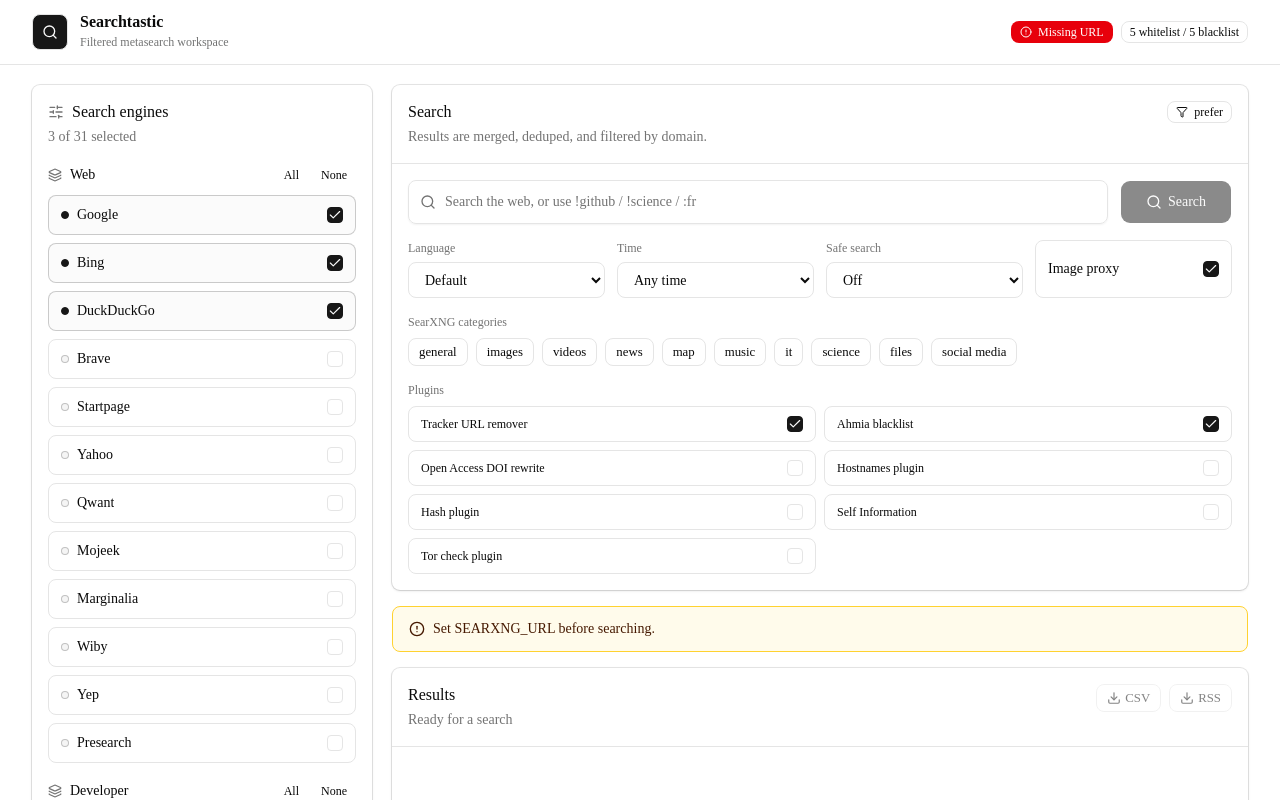
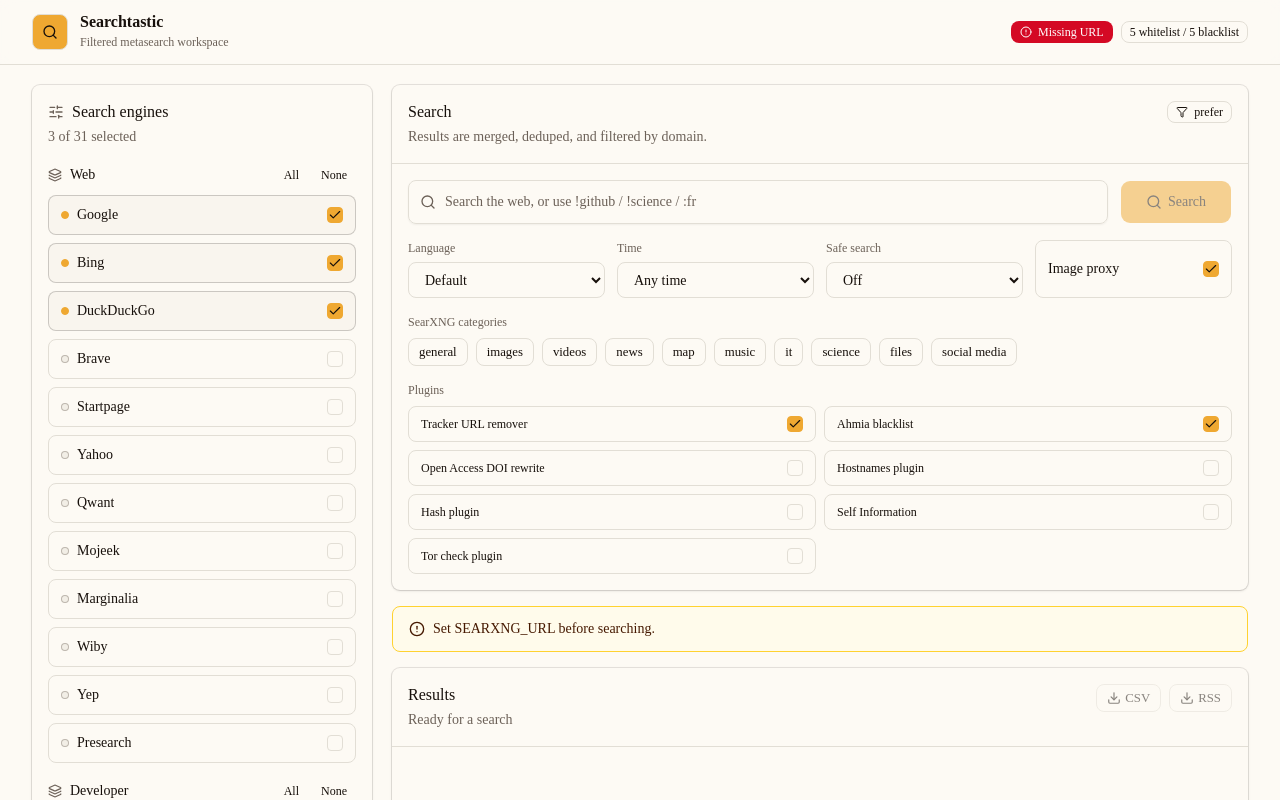
Before and after one commit to pradhankukiran/searchtastic, a Next.js app: page / in a window 1280 px wide. Shown: the top 800 px of the page. Built offline with nearby package versions, Linux system fonts and the light colour scheme.

Commit message:
Refresh palette with warm neutrals and amber accent

```diff
--- a/src/app/globals.css
+++ b/src/app/globals.css
@@ -49,72 +49,72 @@
 }
 
 :root {
-  --background: oklch(1 0 0);
-  --foreground: oklch(0.145 0 0);
-  --card: oklch(1 0 0);
-  --card-foreground: oklch(0.145 0 0);
-  --popover: oklch(1 0 0);
-  --popover-foreground: oklch(0.145 0 0);
-  --primary: oklch(0.205 0 0);
-  --primary-foreground: oklch(0.985 0 0);
-  --secondary: oklch(0.97 0 0);
-  --secondary-foreground: oklch(0.205 0 0);
-  --muted: oklch(0.97 0 0);
-  --muted-foreground: oklch(0.556 0 0);
-  --accent: oklch(0.97 0 0);
-  --accent-foreground: oklch(0.205 0 0);
-  --destructive: oklch(0.577 0.245 27.325);
-  --border: oklch(0.922 0 0);
-  --input: oklch(0.922 0 0);
-  --ring: oklch(0.708 0 0);
-  --chart-1: oklch(0.87 0 0);
-  --chart-2: oklch(0.556 0 0);
-  --chart-3: oklch(0.439 0 0);
-  --chart-4: oklch(0.371 0 0);
-  --chart-5: oklch(0.269 0 0);
+  --background: oklch(0.985 0.008 85);
+  --foreground: oklch(0.18 0.015 60);
+  --card: oklch(0.985 0.008 85);
+  --card-foreground: oklch(0.18 0.015 60);
+  --popover: oklch(0.985 0.008 85);
+  --popover-foreground: oklch(0.18 0.015 60);
+  --primary: oklch(0.78 0.15 75);
+  --primary-foreground: oklch(0.18 0.015 60);
+  --secondary: oklch(0.95 0.012 85);
+  --secondary-foreground: oklch(0.20 0.015 60);
+  --muted: oklch(0.95 0.012 85);
+  --muted-foreground: oklch(0.50 0.02 60);
+  --accent: oklch(0.95 0.012 85);
+  --accent-foreground: oklch(0.20 0.015 60);
+  --destructive: oklch(0.55 0.22 25);
+  --border: oklch(0.90 0.012 85);
+  --input: oklch(0.90 0.012 85);
+  --ring: oklch(0.78 0.15 75);
+  --chart-1: oklch(0.78 0.15 75);
+  --chart-2: oklch(0.65 0.18 220);
+  --chart-3: oklch(0.65 0.18 145);
+  --chart-4: oklch(0.60 0.22 25);
+  --chart-5: oklch(0.65 0.20 295);
   --radius: 0.625rem;
-  --sidebar: oklch(0.985 0 0);
-  --sidebar-foreground: oklch(0.145 0 0);
-  --sidebar-primary: oklch(0.205 0 0);
-  --sidebar-primary-foreground: oklch(0.985 0 0);
-  --sidebar-accent: oklch(0.97 0 0);
-  --sidebar-accent-foreground: oklch(0.205 0 0);
-  --sidebar-border: oklch(0.922 0 0);
-  --sidebar-ring: oklch(0.708 0 0);
+  --sidebar: oklch(0.97 0.012 85);
+  --sidebar-foreground: oklch(0.18 0.015 60);
+  --sidebar-primary: oklch(0.78 0.15 75);
+  --sidebar-primary-foreground: oklch(0.18 0.015 60);
+  --sidebar-accent: oklch(0.95 0.012 85);
+  --sidebar-accent-foreground: oklch(0.20 0.015 60);
+  --sidebar-border: oklch(0.90 0.012 85);
+  --sidebar-ring: oklch(0.78 0.15 75);
 }
 
 .dark {
-  --background: oklch(0.145 0 0);
-  --foreground: oklch(0.985 0 0);
-  --card: oklch(0.205 0 0);
-  --card-foreground: oklch(0.985 0 0);
-  --popover: oklch(0.205 0 0);
-  --popover-foreground: oklch(0.985 0 0);
-  --primary: oklch(0.922 0 0);
-  --primary-foreground: oklch(0.205 0 0);
-  --secondary: oklch(0.269 0 0);
-  --secondary-foreground: oklch(0.985 0 0);
-  --muted: oklch(0.269 0 0);
-  --muted-foreground: oklch(0.708 0 0);
-  --accent: oklch(0.269 0 0);
-  --accent-foreground: oklch(0.985 0 0);
-  --destructive: oklch(0.704 0.191 22.216);
-  --border: oklch(1 0 0 / 10%);
-  --input: oklch(1 0 0 / 15%);
-  --ring: oklch(0.556 0 0);
-  --chart-1: oklch(0.87 0 0);
-  --chart-2: oklch(0.556 0 0);
-  --chart-3: oklch(0.439 0 0);
-  --chart-4: oklch(0.371 0 0);
-  --chart-5: oklch(0.269 0 0);
-  --sidebar: oklch(0.205 0 0);
-  --sidebar-foreground: oklch(0.985 0 0);
-  --sidebar-primary: oklch(0.488 0.243 264.376);
-  --sidebar-primary-foreground: oklch(0.985 0 0);
-  --sidebar-accent: oklch(0.269 0 0);
-  --sidebar-accent-foreground: oklch(0.985 0 0);
-  --sidebar-border: oklch(1 0 0 / 10%);
-  --sidebar-ring: oklch(0.556 0 0);
+  --background: oklch(0.17 0.012 60);
+  --foreground: oklch(0.96 0.008 85);
+  --card: oklch(0.21 0.012 60);
+  --card-foreground: oklch(0.96 0.008 85);
+  --popover: oklch(0.21 0.012 60);
+  --popover-foreground: oklch(0.96 0.008 85);
+  --primary: oklch(0.78 0.15 75);
+  --primary-foreground: oklch(0.17 0.012 60);
+  --secondary: oklch(0.27 0.012 60);
+  --secondary-foreground: oklch(0.96 0.008 85);
+  --muted: oklch(0.27 0.012 60);
+  --muted-foreground: oklch(0.70 0.02 60);
+  --accent: oklch(0.27 0.012 60);
+  --accent-foreground: oklch(0.96 0.008 85);
+  --destructive: oklch(0.70 0.20 25);
+  --border: oklch(1 0 0 / 8%);
+  --input: oklch(1 0 0 / 12%);
+  --ring: oklch(0.78 0.15 75);
+  --chart-1: oklch(0.80 0.15 75);
+  --chart-2: oklch(0.70 0.18 220);
+  --chart-3: oklch(0.70 0.18 145);
+  --chart-4: oklch(0.65 0.22 25);
+  --chart-5: oklch(0.72 0.20 295);
+  --sidebar: oklch(0.21 0.012 60);
+  --sidebar-foreground: oklch(0.96 0.008 85);
+  --sidebar-primary: oklch(0.78 0.15 75);
+  --sidebar-primary-foreground: oklch(0.17 0.012 60);
+  --sidebar-accent: oklch(0.27 0.012 60);
+  --sidebar-accent-foreground: oklch(0.96 0.008 85);
+  --sidebar-border: oklch(1 0 0 / 8%);
+  --sidebar-ring: oklch(0.78 0.15 75);
 }
 
 @layer base {
```
